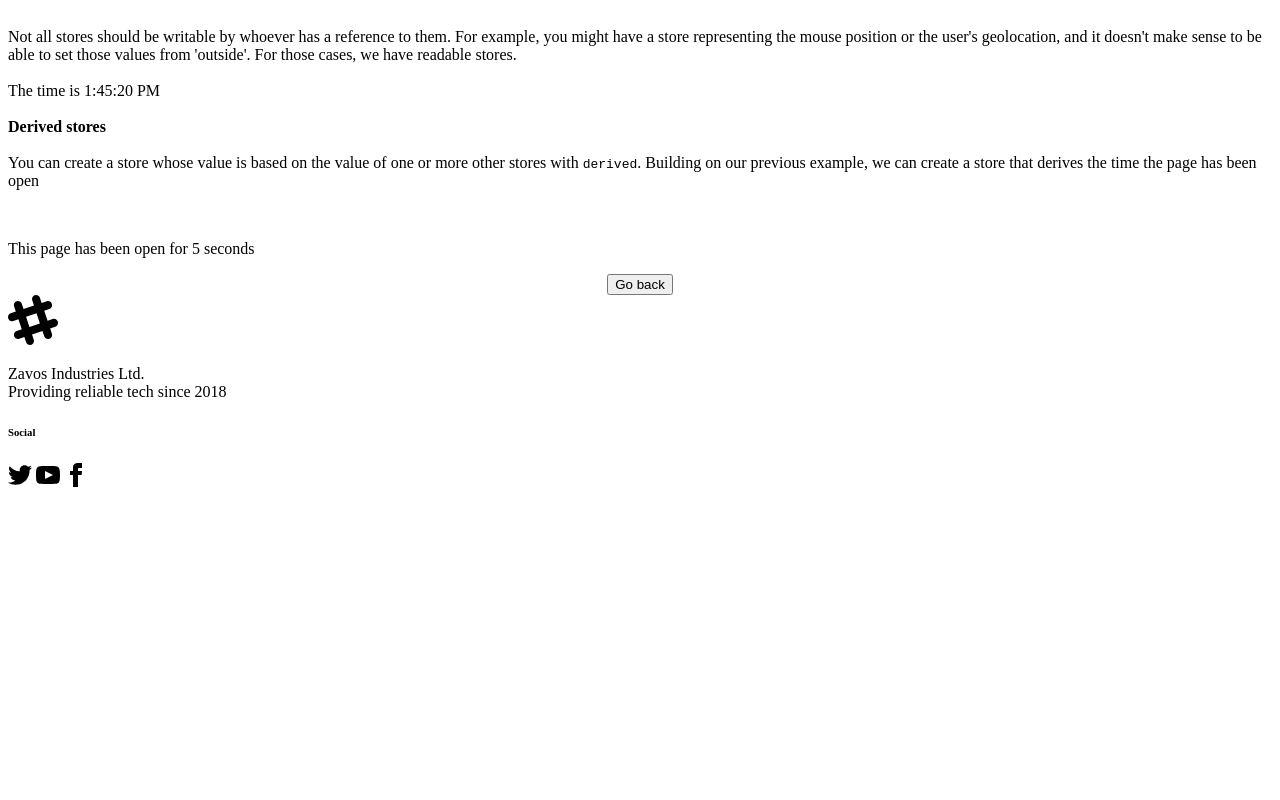
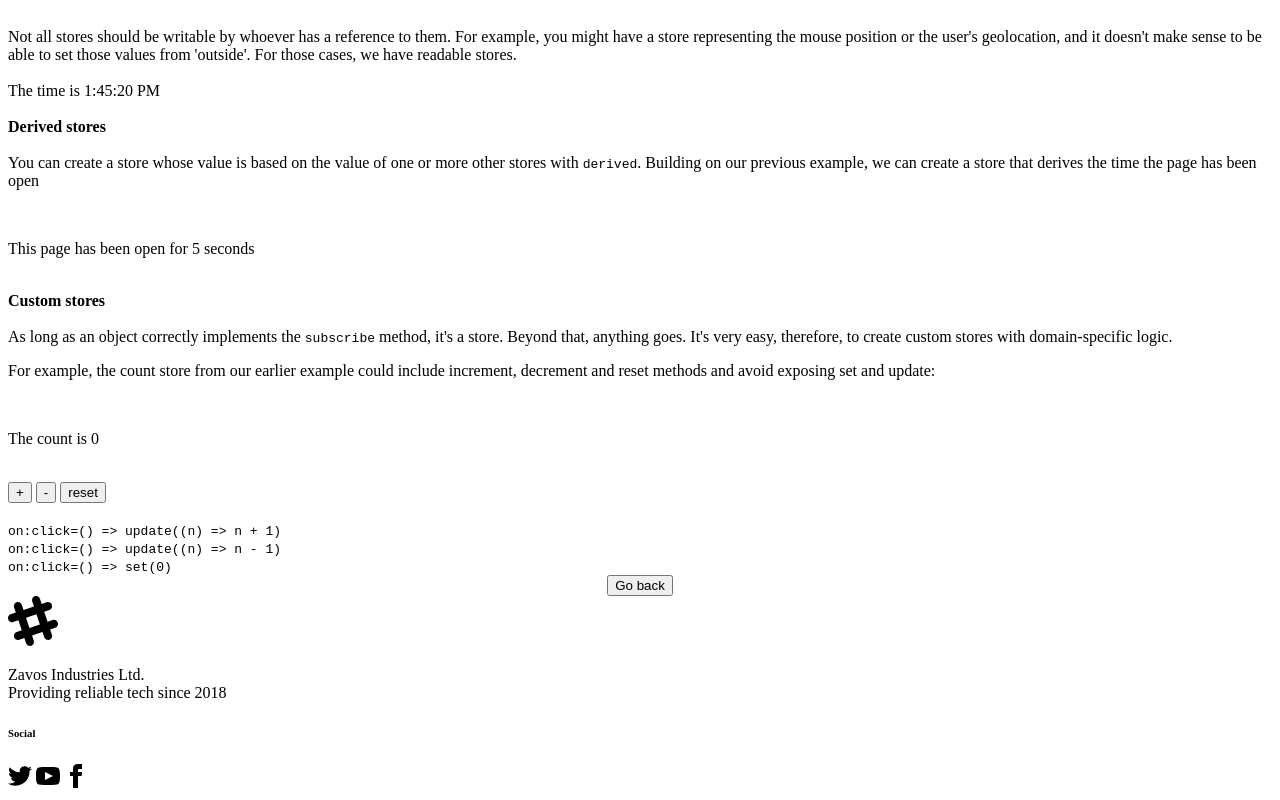
Before and after one commit to kzavos/svelte-training, a SvelteKit app: page /projects/project-7 in a window 1280 px wide. Shown: the part 792-1592 px from the top of the page. Before the commit the page ends 1291 px from the top, so only its background shows below. Built offline with nearby package versions, Linux system fonts and the light colour scheme.

Commit message:
Add tutorial part about custom stores

```diff
--- a/src/routes/projects/project-7/+page.svelte
+++ b/src/routes/projects/project-7/+page.svelte
@@ -1,5 +1,5 @@
 <script>
-	import { count } from './stores';
+	import { count, count2 } from './stores';
 	import Incrementer from './Incrementer.svelte';
 	import Decrementer from './Decrementer.svelte';
 	import Resetter from './Resetter.svelte';
@@ -106,6 +106,34 @@
 			{$elapsed === 1 ? 'second' : 'seconds'}
 		</p>
 	</div>
+
+	<br />
+	<div class="prose text-3xl font-bold leading-relaxed">
+		<b>Custom stores</b>
+	</div>
+	<br />
+	<div class="prose text-lg leading-relaxed">
+		As long as an object correctly implements the <code>subscribe</code> method, it's a store.
+		Beyond that, anything goes. It's very easy, therefore, to create custom stores with
+		domain-specific logic.
+		<p>
+			For example, the count store from our earlier example could include increment, decrement and
+			reset methods and avoid exposing set and update:
+		</p>
+		<br />
+		<p class="prose text-2xl">The count is {$count2}</p>
+		<br />
+		<button class="btn" on:click={count2.increment}>+</button>
+		<button class="btn" on:click={count2.decrement}>-</button>
+		<button class="btn" on:click={count2.reset}>reset</button>
+		<br />
+		<br />
+		<code>on:click={count2.increment}</code>
+		<br />
+		<code>on:click={count2.decrement}</code>
+		<br />
+		<code>on:click={count2.reset}</code>
+	</div>
 </article>
 
 <style>
--- a/src/routes/projects/project-7/stores.js
+++ b/src/routes/projects/project-7/stores.js
@@ -20,3 +20,15 @@ export const elapsed = derived(
 	time,
 	($time) => Math.round(($time - start) / 1000)
 );
+
+function createCount() {
+	const { subscribe, set, update } = writable(0);
+
+	return {
+		subscribe,
+		increment: () => update((n) => n + 1),
+		decrement: () => update((n) => n - 1),
+		reset: () => set(0)
+	};
+}
+export const count2 = createCount();
```
